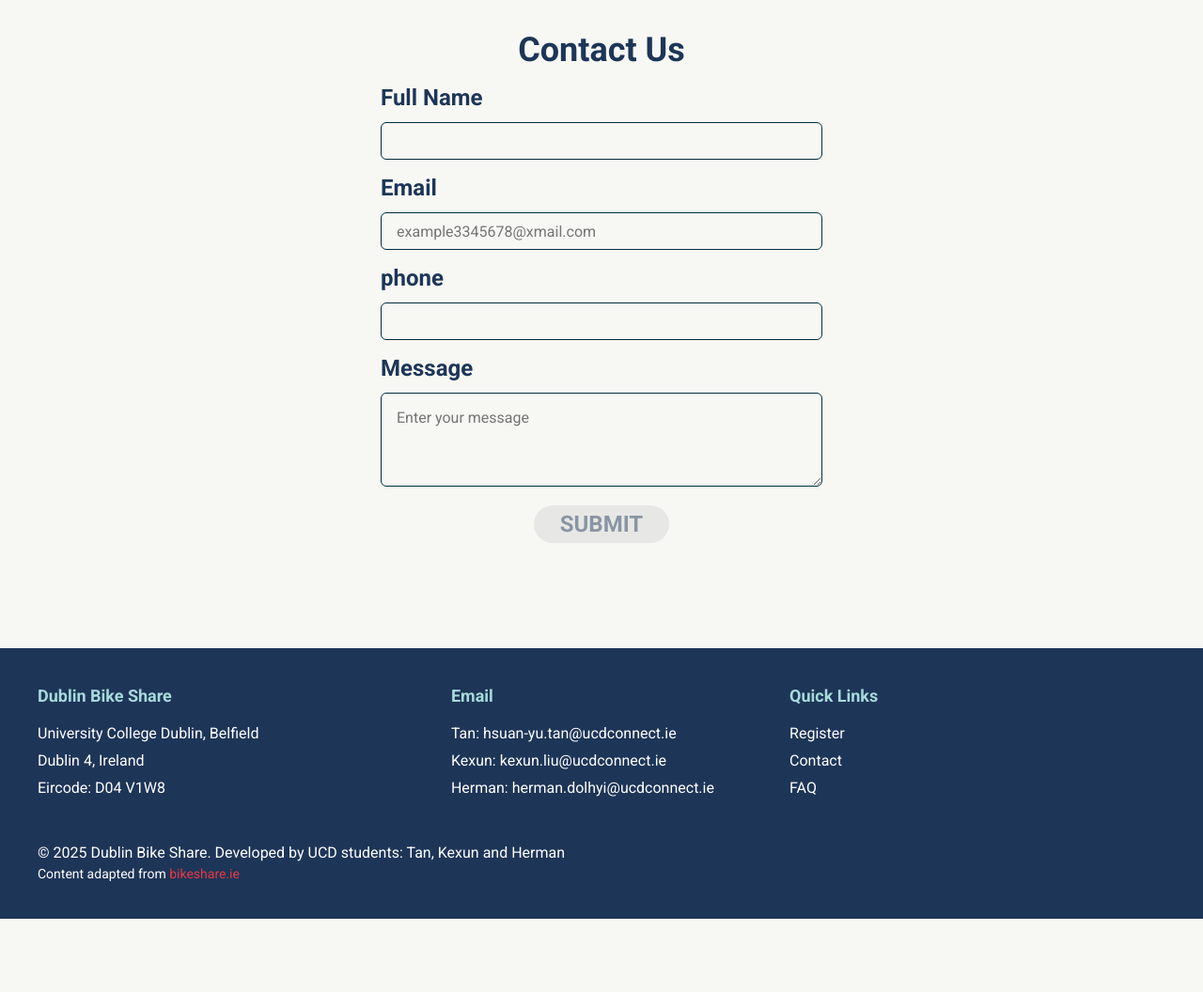
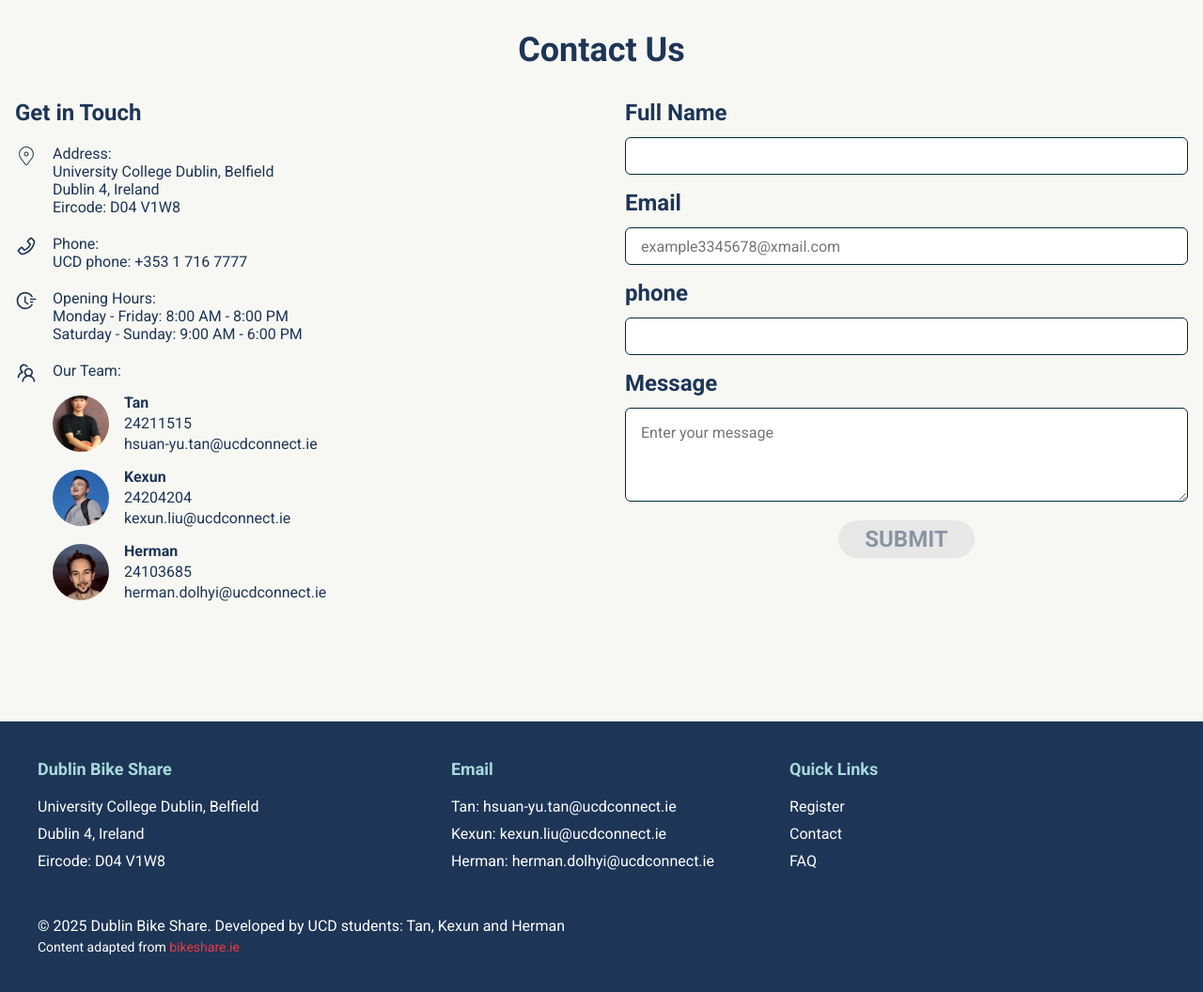
Before and after one commit to Peja016/software-project, a Flask app: page /contact in a window 1280 px wide. Shown: the part 80-1136 px from the top of the page at 94% size. Before the commit the page ends 1058 px from the top, so only its background shows below. Run offline with Flask 3, Linux system fonts and the light colour scheme.

Commit message:
updated contact

```diff
--- a/static/css/contact.css
+++ b/static/css/contact.css
@@ -7,7 +7,7 @@ input, textarea {
     font-size: 1rem;
     width: 100%;
     box-sizing: border-box;
-    background-color: transparent;
+    background-color: white;
     color: var(--custom-darkBlue);
     transition: all 250ms;
 }
@@ -50,12 +50,19 @@ textarea {
     padding: 1em;
 }
 
-.form {
-    max-width: 470px;
-    margin: auto;
+
+.contact-container {
+    display: flex;
+    justify-content: space-between;
+    gap: 3.125rem;
 }
 
-.form > .label {
+.contact-info, .form {
+    flex: 1;
+    min-width: 300px;
+}
+
+.form > .label:not(:first-child) {
     margin-top: 1em;
 }
 
@@ -86,6 +93,37 @@ textarea {
     pointer-events: none;
 }
 
+
+.info-item {
+    margin-top: 20px;
+    display: flex;
+    align-items: flex-start;
+}
+
+.info-item .icon {
+    margin-right: 1rem;
+    color: var(--custom-red);
+    width: 1.5em;
+}
+
+.info-item a {
+    color: var(--custom-darkBlue);
+}
+
+.team-member-info {
+    display: flex;
+    align-items: center;
+    margin-bottom: 1em;
+}
+
+.team-member-photo {
+    width: 60px;
+    height: 60px;
+    border-radius: 50%;
+    object-fit: cover;
+    margin-right: 1em;
+}
+
 @media screen and (max-width: 772px) {
     .pop-up {
         font-size: 1.25em;
--- a/static/css/global.css
+++ b/static/css/global.css
@@ -53,7 +53,7 @@ header {
 }
 
 img {
-    max-width: 100%;
+    width: 100%;
     height: auto;
 }
 
--- a/templates/contact.html
+++ b/templates/contact.html
@@ -5,7 +5,85 @@
 {% endblock %}
 {% block content %}
     <div class="container">
-        <h1 style="text-align: center;">Contact Us</h1>
+        <h1 style="text-align: center; margin-bottom: 2rem;">Contact Us</h1>
+        <div class="contact-container">
+            <div class="contact-info">
+                <h2>Get in Touch</h2>
+
+                <div class="info-item">
+                    <div class="icon">
+                        <img src="{{ url_for('static', filename='images/address.svg') }}" alt="icon-address">
+                    </div>
+                    <div>
+                        <p>Address:</p>
+                        <p>University College Dublin, Belfield</p>
+                        <p>Dublin 4, Ireland</p>
+                        <p>Eircode: D04 V1W8</p>
+                    </div>
+                </div>
+
+                <div class="info-item">
+                    <div class="icon">
+                        <img src="{{ url_for('static', filename='images/phone.svg') }}" alt="icon-phone">
+                    </div>
+                    <div>
+                        <p>Phone:</p>
+                        <p><a href="tel:+35317167777">UCD phone: +353 1 716 7777</a></p>
+                    </div>
+                </div>
+
+                <div class="info-item">
+                    <div class="icon">
+                        <img src="{{ url_for('static', filename='images/time.svg') }}" alt="icon-time">
+                    </div>
+                    <div>
+                        <p>Opening Hours:</p>
+                        <p>Monday - Friday: 8:00 AM - 8:00 PM</p>
+                        <p>Saturday - Sunday: 9:00 AM - 6:00 PM</p>
+                    </div>
+                </div>
+
+                <div class="info-item">
+                    <div class="icon">
+                        <img src="{{ url_for('static', filename='images/team.svg') }}" alt="icon-team">
+                    </div>
+                    <div>
+                        <p>Our Team:</p>
+                        <div style="margin-top: 15px;">
+                            <!-- Tan -->
+                            <div class="team-member-info">
+                                <img src="{{ url_for('static', filename='images/tan.jpeg') }}" alt="Tan" class="team-member-photo">
+                                <div>
+                                    <p style="margin: 0; font-weight: bold;">Tan</p>
+                                    <p style="margin: 3px 0;">24211515</p>
+                                    <p style="margin: 0;"><a href="mailto:hsuan-yu.tan@ucdconnect.ie">hsuan-yu.tan@ucdconnect.ie</a></p>
+                                </div>
+                            </div>
+
+                            <!-- Kexun -->
+                            <div class="team-member-info">
+                                <img src="{{ url_for('static', filename='images/kexun.jpeg') }}" alt="Kexun" class="team-member-photo">
+                                <div>
+                                    <p style="margin: 0; font-weight: bold;">Kexun</p>
+                                    <p style="margin: 3px 0;">24204204</p>
+                                    <p style="margin: 0;"><a href="mailto:kexun.liu@ucdconnect.ie">kexun.liu@ucdconnect.ie</a></p>
+                                </div>
+                            </div>
+
+                            <!-- Herman -->
+                            <div class="team-member-info">
+                                <img src="{{ url_for('static', filename='images/herman.JPG') }}" alt="Herman" class="team-member-photo">
+                                <div>
+                                    <p style="margin: 0; font-weight: bold;">Herman</p>
+                                    <p style="margin: 3px 0;">24103685</p>
+                                    <p style="margin: 0;"><a href="mailto:herman.dolhyi@ucdconnect.ie">herman.dolhyi@ucdconnect.ie</a></p>
+                                </div>
+                            </div>
+                        </div>
+                    </div>
+                </div>
+            </div>
+
             <div class="form">
                 <div class="label">
                     <p>Full Name</p>
@@ -32,5 +110,6 @@
                 Submission Completed
             </div>
         </div>
+    </div>
     <script src="static/js/contact.js"></script>
 {% endblock %}
```
Also changed, not shown: static/css/rent.css (+0 -52 lines), static/images/address.svg (added), static/images/herman.JPG (added), static/images/kexun.jpeg (added), static/images/phone.svg (added), static/images/tan.jpeg (added), static/images/team.svg (added), static/images/time.svg (added). Lines whose indentation alone changed are shown as unchanged.
